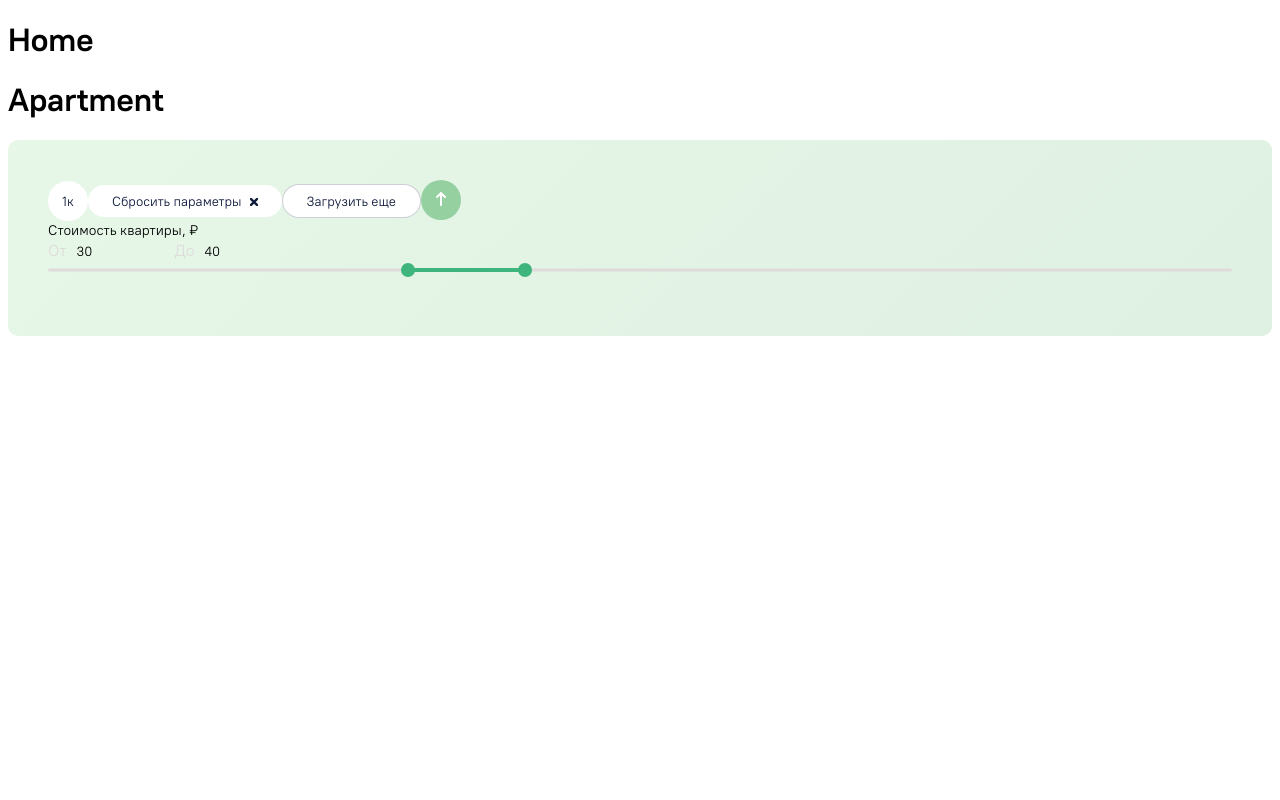
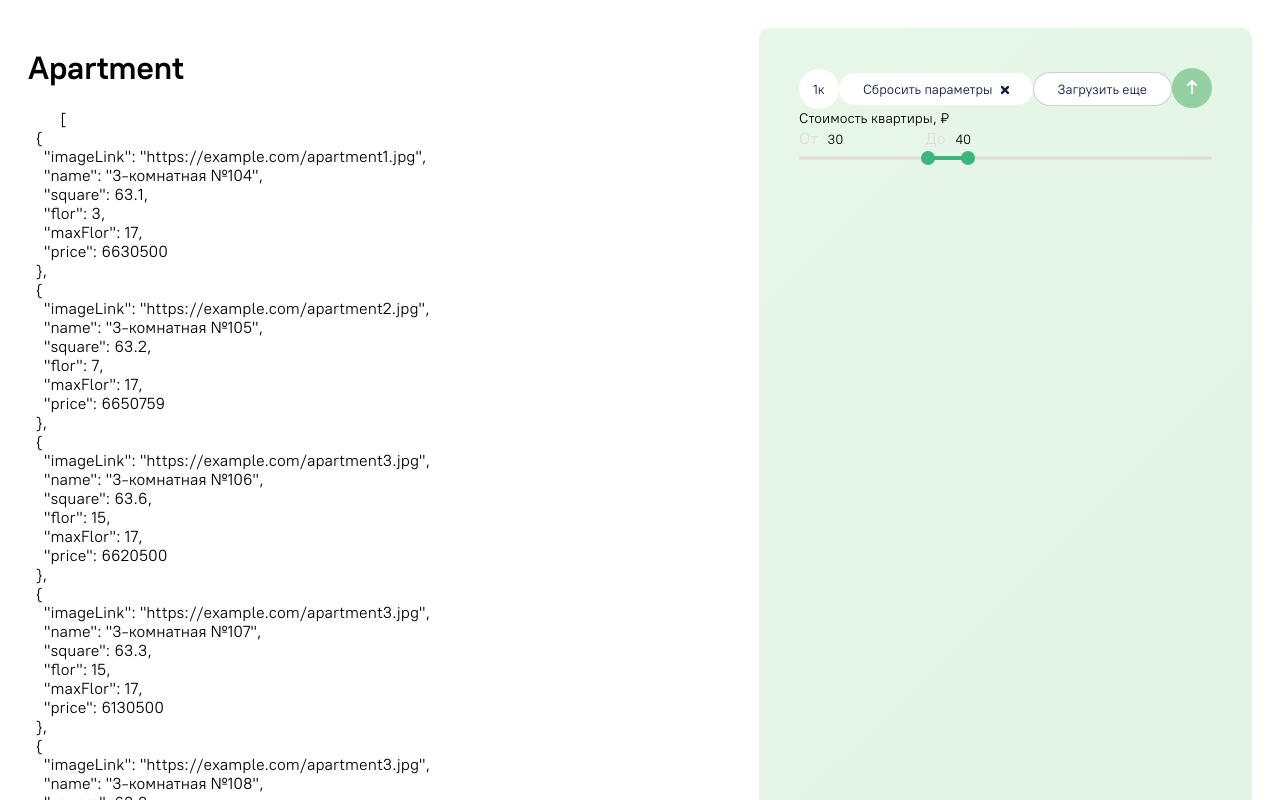
Before and after one commit to S0RGE/test-1, a Nuxt app: page / in a window 1280 px wide. Shown: the top 800 px of the page. Built offline with nearby package versions, Linux system fonts and the light colour scheme.

Commit message:
feat: add mock api apartments request

```diff
--- /dev/null
+++ b/api/apartments.json
@@ -0,0 +1,74 @@
+[
+  {
+    "imageLink": "https://example.com/apartment1.jpg",
+    "name": "3-комнатная №104",
+    "square": 63.1,
+    "flor": 3,
+    "maxFlor": 17,
+    "price": 6630500
+  },
+  {
+    "imageLink": "https://example.com/apartment2.jpg",
+    "name": "3-комнатная №105",
+    "square": 63.2,
+    "flor": 7,
+    "maxFlor": 17,
+    "price": 6650759
+  },
+  {
+    "imageLink": "https://example.com/apartment3.jpg",
+    "name": "3-комнатная №106",
+    "square": 63.6,
+    "flor": 15,
+    "maxFlor": 17,
+    "price": 6620500
+  },
+  {
+    "imageLink": "https://example.com/apartment3.jpg",
+    "name": "3-комнатная №107",
+    "square": 63.3,
+    "flor": 15,
+    "maxFlor": 17,
+    "price": 6130500
+  },
+  {
+    "imageLink": "https://example.com/apartment3.jpg",
+    "name": "3-комнатная №108",
+    "square": 63.3,
+    "flor": 1,
+    "maxFlor": 17,
+    "price": 6030500
+  },
+  {
+    "imageLink": "https://example.com/apartment3.jpg",
+    "name": "2-комнатная №100",
+    "square": 43.4,
+    "flor": 5,
+    "maxFlor": 17,
+    "price": 4630500
+  },
+  {
+    "imageLink": "https://example.com/apartment3.jpg",
+    "name": "2-комнатная №101",
+    "square": 43.2,
+    "flor": 3,
+    "maxFlor": 17,
+    "price": 4130500
+  },
+  {
+    "imageLink": "https://example.com/apartment3.jpg",
+    "name": "2-комнатная №102",
+    "square": 43.1,
+    "flor": 2,
+    "maxFlor": 17,
+    "price": 4430500
+  },
+  {
+    "imageLink": "https://example.com/apartment3.jpg",
+    "name": "2-комнатная №103",
+    "square": 43.8,
+    "flor": 8,
+    "maxFlor": 17,
+    "price": 4633500
+  }
+]
--- /dev/null
+++ b/api/apartmentsApi.ts
@@ -0,0 +1,6 @@
+import apartments from "./apartments.json";
+import { type IApartment } from "./types";
+
+export function getAllApartments(): IApartment[] {
+  return apartments as IApartment[];
+}
--- /dev/null
+++ b/api/index.ts
@@ -0,0 +1,3 @@
+export * from "./apartmentsApi";
+
+export * from "./types";
--- /dev/null
+++ b/api/types.ts
@@ -0,0 +1,8 @@
+export interface IApartment {
+  imageLink: string;
+  name: string;
+  square: number;
+  flor: number;
+  maxFlor: number;
+  price: number;
+}
--- a/components/ApartmentComponent.vue
+++ b/components/ApartmentComponent.vue
@@ -1,9 +1,22 @@
 <template>
   <div>
     <h1>Apartment</h1>
+    <div>
+      <pre>
+        {{ apartments }}
+      </pre>
+    </div>
   </div>
 </template>
 
-<script setup lang="ts"></script>
+<script setup lang="ts">
+import { type IApartment } from "~/api";
 
-<style lang="scss" scoped></style>
+interface IProps {
+  apartments: IApartment[];
+}
+
+defineProps<IProps>();
+</script>
+
+<style lang="scss"></style>
--- a/components/Counter.vue
+++ /dev/null
@@ -1,10 +0,0 @@
-<template>
-  <div>
-    <p>Count: {{ counter.count }}</p>
-    <button @click="counter.increment()">Increment</button>
-  </div>
-</template>
-
-<script setup lang="ts">
-const counter = useCounterStore()
-</script>
--- a/pages/index.vue
+++ b/pages/index.vue
@@ -1,15 +1,34 @@
 <template>
-  <div>
-    <h1>Home</h1>
-    <apartment-component />
-    <filter-component />
-  </div>
+  <main class="main-page">
+    <apartment-component
+      :apartments="apartments"
+      class="main-page__apartments"
+    />
+    <filter-component class="main-page__filter" />
+  </main>
 </template>
 
 <script lang="ts" setup>
 import ApartmentComponent from "~/components/ApartmentComponent.vue";
 import FilterComponent from "~/components/FilterComponent.vue";
 
-// document.documentElement.setAttribute('data-theme', 'dark');
-// document.documentElement.removeAttribute('data-theme'); // back to light
+const appartmentStore = useApartmentStore();
+const { getApartments } = appartmentStore;
+const { apartments } = storeToRefs(appartmentStore);
+
+onMounted(() => {
+  getApartments();
+});
 </script>
+
+<style lang="scss">
+.main-page {
+  display: flex;
+  gap: 20px;
+  padding: 20px;
+
+  &__apartments {
+    flex-grow: 2;
+  }
+}
+</style>
--- /dev/null
+++ b/stores/apartments.ts
@@ -0,0 +1,13 @@
+import { defineStore } from "pinia";
+import { ref } from "vue";
+import { getAllApartments, type IApartment } from "~/api";
+
+export const useApartmentStore = defineStore("apartmentStore", () => {
+  const apartments = ref<IApartment[]>([]);
+
+  const getApartments = () => {
+    apartments.value = getAllApartments();
+  };
+
+  return { apartments, getApartments };
+});
--- a/stores/counter.ts
+++ /dev/null
@@ -1,12 +0,0 @@
-import { defineStore } from 'pinia'
-import { ref } from 'vue'
-
-export const useCounterStore = defineStore('counter', () => {
-  const count = ref(0)
-
-  const increment = () => {
-    count.value++
-  }
-
-  return { count, increment }
-})
```
